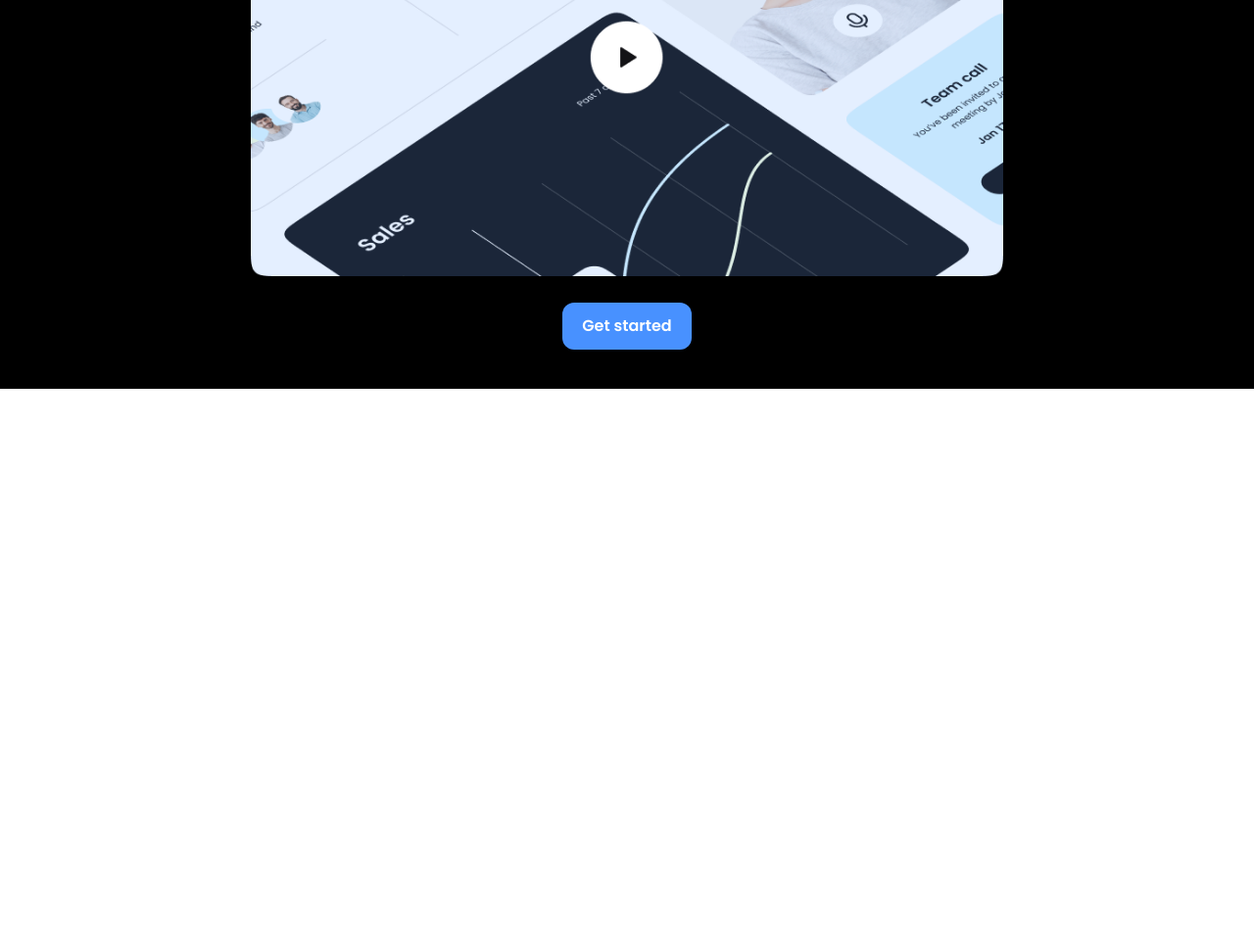
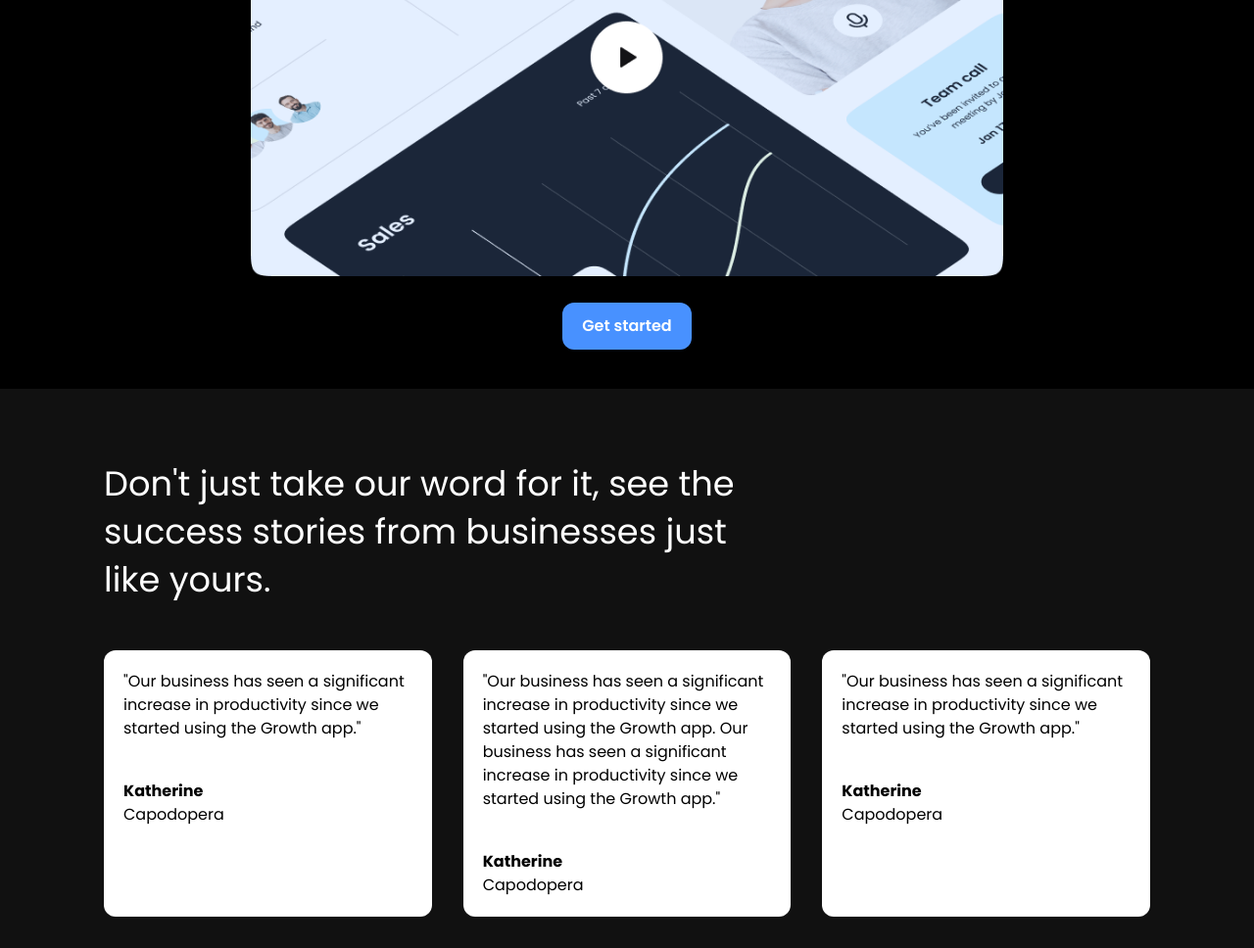
Before and after one commit to samppa290/Software-Development-Skills, a plain HTML site: page Coursework/index.html in a window 1280 px wide. Shown: the part 1094-2062 px from the top of the page at 98% size. Before the commit the page ends 1491 px from the top, so only its background shows below. Drawn offline with Linux system fonts and the light colour scheme.

Commit message:
testimonials section completed

```diff
--- a/Coursework/index.html
+++ b/Coursework/index.html
@@ -86,6 +86,43 @@
         </div>
       </div>
     </section>
+    <!-- testimonials section -->
+    <section class="testimonials bg-dark">
+      <div class="container">
+        <h3 class="testimonials-heading text-xl">
+          Don't just take our word for it, see the success stories from
+          businesses just like yours.
+        </h3>
+        <div class="testimonials-grid">
+          <div class="card">
+            <p>
+              "Our business has seen a significant increase in productivity
+              since we started using the Growth app."
+            </p>
+            <p>Katherine</p>
+            <p>Capodopera</p>
+          </div>
+          <div class="card">
+            <p>
+              "Our business has seen a significant increase in productivity
+              since we started using the Growth app. Our business has seen a
+              significant increase in productivity since we started using the
+              Growth app."
+            </p>
+            <p>Katherine</p>
+            <p>Capodopera</p>
+          </div>
+          <div class="card">
+            <p>
+              "Our business has seen a significant increase in productivity
+              since we started using the Growth app."
+            </p>
+            <p>Katherine</p>
+            <p>Capodopera</p>
+          </div>
+        </div>
+      </div>
+    </section>
     <script src="main.js"></script>
   </body>
 </html>
--- a/Coursework/style.css
+++ b/Coursework/style.css
@@ -97,8 +97,30 @@ img {
   align-items: center;
 }
 
-.video-preview{
+.video-preview {
   margin-bottom: 1.25rem;
+}
+
+/* testimonials */
+
+.testimonials{
+    padding: 2rem 0;
+}
+
+.testimonials .testimonials-heading{
+    width: 700px;
+    margin-bottom: 3rem;
+}
+
+.testimonials-grid{
+    display: grid;
+    grid-template-columns: 1fr 1fr 1fr;
+    gap: 2rem;
+}
+
+.testimonials .card p:nth-child(2){
+    margin-top: 2.5rem;
+    font-weight: bold;
 }
 
 /* utilities  */
@@ -187,25 +209,32 @@ img {
   text-align: center;
 }
 
-
 /* Background */
 
-.bg-primary{
+.bg-primary {
   background-color: var(--primary-color);
   color: #fff;
 }
 
-.bg-light{
+.bg-light {
   background-color: var(--light-color);
   color: #333;
 }
 
-.bg-dark{
+.bg-dark {
   background-color: var(--dark-color);
   color: #fff;
 }
 
-.bg-black{
+.bg-black {
   background-color: #000000;
   color: #fff;
 }
+
+/* card */
+.card{
+    background: #fff;
+    color: #000;
+    border-radius: .75rem;
+    padding: 1.25rem;
+}
```
Also changed, not shown: 1 other file. Lines whose indentation alone changed are shown as unchanged.
